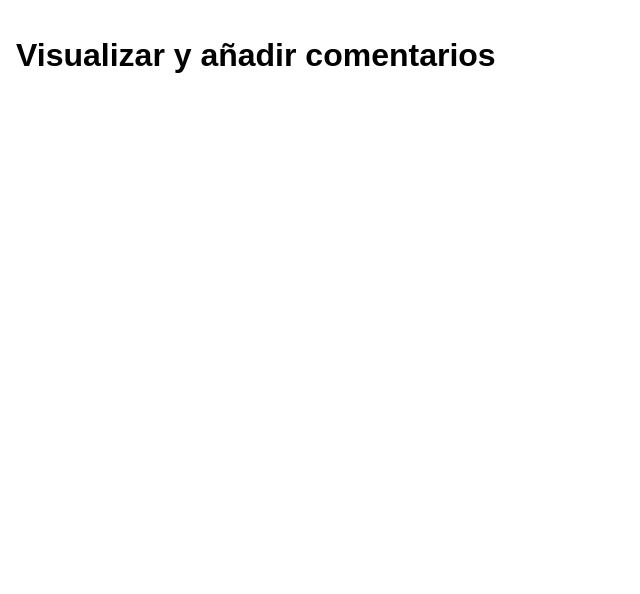
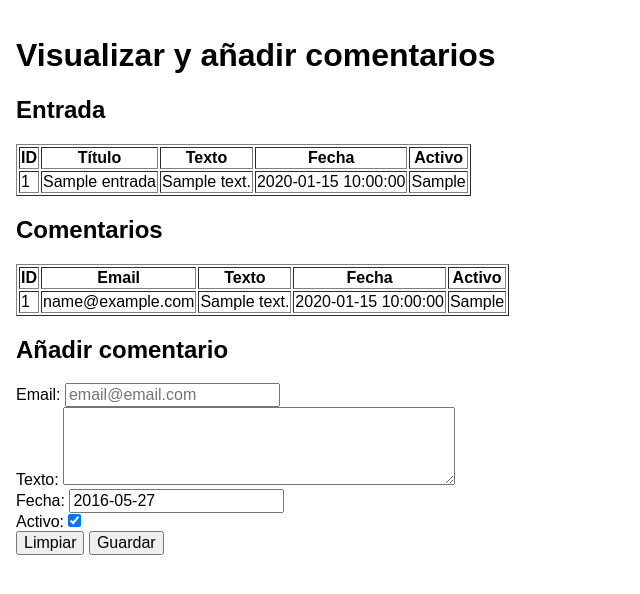
Before and after one commit to ixonelaguardia/ejemplos-php, a PHP site: page /02_php_mysql/ejer09_mostrar.php?id=1 in a window 1280 px wide. Shown: the top 594 px of the page, without its empty margins (0-640 px from the left). Run offline with PHP 8.4, Linux system fonts and the light colour scheme; tables that the repository leaves empty or names only in its code hold one stand-in row (values such as "Sample post").

Commit message:
ejercicio 9

```diff
--- a/02_php_mysql/ejer09_mostrar.php
+++ b/02_php_mysql/ejer09_mostrar.php
@@ -10,6 +10,120 @@
 </head>
 <body>
 <h1>Visualizar y añadir comentarios</h1>
+<?php
+    // Abrir la conexión
+    $conexion = mysqli_connect("localhost", "root", "root", "blog");
+
+    if (isset($_GET['enviar'])) {
+
+
+        // comprobamos el campo checkbox
+        $activo = 0;
+        if (isset($_GET['activo'])) {
+            $activo = 1;
+
+        }
+
+        $q_insert = "insert into comentario (email,texto,fecha,activo,entrada_id) values ('" . $_GET["email"] . "','" . $_GET["texto"] . "' ,'" . $_GET["fecha"] . "'," . $activo . ", " . $_GET["id"] . ")";
+
+        // Ejecutar la consulta en la conexión abierta y obtener el "resultset" o abortar y mostrar el error
+        mysqli_query($conexion, $q_insert) or die(mysqli_error($conexion));
+
+
+        if (mysqli_affected_rows($conexion) > 0) {
+            echo "<p>Se ha añadido un comentario</p>";
+        }
+    }
+
+    // MOSTRAR, si es que nos pasan un id
+    if (isset($_GET['id'])) {
+        // Formar la consulta (seleccionando todas las filas)
+        $q = "select * from entrada where id='" . $_GET['id'] . "'";
+
+        // Ejecutar la consulta en la conexión abierta y obtener el "resultset" o abortar y mostrar el error
+        $r = mysqli_query($conexion, $q) or die(mysqli_error($conexion));
+
+        // Calcular el número de filas y mostrarlo
+        $total = mysqli_num_rows($r);
+
+        if ($total == 1) {
+            echo "<h2>Entrada</h2>";
+            echo '<table border="1">';
+            echo '<tr><th>ID</th><th>Título</th><th>Texto</th><th>Fecha</th><th>Activo</th></tr>';
+
+            while ($fila = mysqli_fetch_assoc($r)) {
+                echo "<tr>";
+                echo "<td>" . $fila['id'] . "</td>";
+                echo "<td>" . $fila['titulo'] . "</td>";
+
+                echo "<td>" . $fila['texto'] . "</td>";
+                echo "<td>" . $fila['fecha'] . "</td>";
+                echo "<td>" . $fila['activo'] . "</td>";
+                echo "</tr>";
+            }
+            echo "</table>";
+        }
+
+
+        $q1 = "select * from comentario where entrada_id= " . $_GET['id'];
+        $r1 = mysqli_query($conexion, $q1) or die(mysqli_error($conexion));
+        $total1 = mysqli_num_rows($r1);
+
+        if ($total1 > 0) {
+            echo "<h2>Comentarios</h2>";
+            echo '<table border="1">';
+            echo '<tr><th>ID</th><th>Email</th><th>Texto</th><th>Fecha</th><th>Activo</th></tr>';
+
+            while ($fila1 = mysqli_fetch_assoc($r1)) {
+                echo "<tr>";
+                echo "<td>" . $fila1['id'] . "</td>";
+                echo "<td>" . $fila1['email'] . "</td>";
+
+                echo "<td>" . $fila1['texto'] . "</td>";
+                echo "<td>" . $fila1['fecha'] . "</td>";
+                echo "<td>" . $fila1['activo'] . "</td>";
+                echo "</tr>";
+            }
+            echo "</table>";
+        } else {
+            echo "<p>Esta entrada no tiene comentarios.</p>";
+        }
+
+        echo "<h2>Añadir comentario</h2>";
+
+        date_default_timezone_set('Europe/Madrid');
+        $fecha_actual = date("Y-m-d H:i:s");
+
+        echo '<form action="ejer09_mostrar.php" method="get">
+            <div>
+                <label for="titulo">Email:</label>
+                 <input type="email" id="email" name="email" value="" placeholder="email@email.com"/>
+            </div>
+            <div>
+              <label for="texto">Texto:</label>
+              <textarea id="texto" name="texto" rows="4" cols="40"></textarea>
+            </div>
+            <div>
+              <label for="fecha">Fecha:</label>
+              <input type="text" id="fecha" name="fecha" value=' . $fecha_actual . '/>
+            </div>
+            <div>
+              <label for="activo">Activo:</label>
+              <input type="checkbox" id="activo" name="activo" checked="checked"/>
+            </div>
+            <div>
+              <input type="reset" id="limpiar" name="limpiar" value="Limpiar"/>
+              <input type="submit" id="enviar" name="enviar" value="Guardar"/>
+            </div>
+               <input type="hidden"  id="id" name="id" value="'. $_GET['id'] . '"/>
+
+      </form>';
+    }
+
+
+        // Cerrar la conexión
+        mysqli_close($conexion);
+?>
 
 </body>
 </html>
```
Also changed, not shown: 02_php_mysql/ejer09.php (+15 -11 lines).
